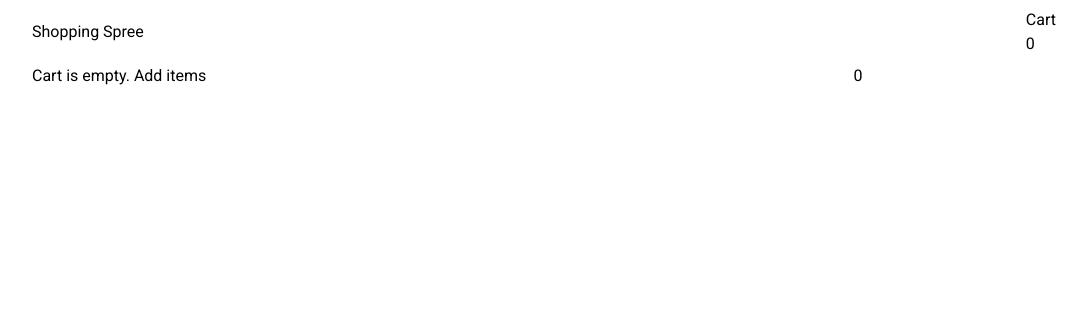
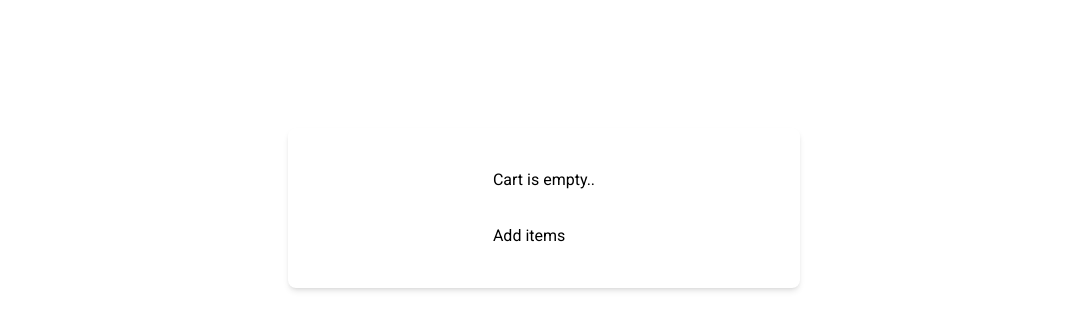
Before and after one commit to MainaMary/useReducer-demo, a React (Vite) app: page /cart in a window 1280 px wide. Shown: the top 330 px of the page, without its empty margins (96-1183 px from the left). Built offline with nearby package versions, Linux system fonts and the light colour scheme.

Commit message:
Add styles to the components

```diff
--- a/src/components/Filters.tsx
+++ b/src/components/Filters.tsx
@@ -22,16 +22,16 @@ const handleSearch  =(e:any)=>{
 
 
   return (
-    <div className='my-4 md:flex justify-between'>
-        <input type="text" placeholder='Search by name...'  onChange={handleSearch}/>
-        <div>
+    <div className='my-8 md:flex justify-between'>
+        <input type="text" placeholder='Search product...'  onChange={handleSearch} className="py-2 px-4 w-[40%] rounded-sm outline-none"/>
+        <p className='flex h-auto items-center'>
         <span>Filter by:</span>
         <input type="checkbox" value={fastDelivery} onChange={handleDelivery} className="mx-4"/>
-        <label>Fast delivery</label>
+        <p>Fast delivery</p>
         {/* <select >
             { optionList.map(item=><option key={item.type}  onChange={handleDelivery}>{item.label}</option>)}
         </select> */}
-        </div>
+        </p>
     </div>
   )
 }
--- a/src/components/Navbar.tsx
+++ b/src/components/Navbar.tsx
@@ -1,18 +1,22 @@
 import React from 'react'
 import { Link } from 'react-router-dom'
 import { useShoppingCart } from '../context/appContext'
+import {BsFillCartFill} from "react-icons/bs"
 
 const Navbar = () => {
-  const {state} = useShoppingCart()
+  const { state } = useShoppingCart()
   return (
-    <div className='px-16 md:px-32 md:flex justify-between  w-full h-16 items-center'>
-        <p>Shopping Spree</p>
-        <Link to="/cart">
-        <p>Cart</p>
-        <p>{state.cart.length}</p>
-        </Link>
+    <nav className='px-16 text-2xl md:px-32 bg-primary-color text-white md:flex justify-between  w-full h-16 items-center'>
+      <Link to="/"><h1>Shopping Spree</h1></Link>
+      <Link to="/cart">
+        <div className='flex'>
+          <div><BsFillCartFill/></div>
+          <p>{state.cart.length}</p>
+        </div>
 
-    </div>
+      </Link>
+
+    </nav>
   )
 }
 
--- a/src/components/ProductCard.tsx
+++ b/src/components/ProductCard.tsx
@@ -27,11 +27,11 @@ const ProductCard = ({ product }: SingleProduct) => {
 
     },[cart, id])
     return (
-        <div className="shadow-lg rounded-sm px-2 md:px-8 py-4">
-            <img src={image} alt={name} />
+        <div className="shadow-lg rounded-sm px-2 bg-white text-center md:text-start md:px-8 py-4">
+            <img src={image} alt={name} className="w-full rounded-sm mb-2"/>
             <p>{name}</p>
-            <p>{price.split('.')[0]}</p>
-            <div>{delivery ? <h2>Fast delivery</h2> : <h2>3 days delivery</h2>}</div>
+            <p className='my-2'>{`$${price.split('.')[0]}.00`}</p>
+            <div> <h3>{delivery ? 'Fast delivery':'3 days delivery'}</h3></div>
 
             <div>
                 {
--- a/src/pages/Cart.tsx
+++ b/src/pages/Cart.tsx
@@ -1,14 +1,16 @@
 import React,{useState, useEffect} from 'react'
-import { Link } from 'react-router-dom'
+
 import { useShoppingCart } from '../context/appContext'
 import { ProductsProps } from '../model/types'
 import { ActionTypes } from '../model/types'
+import Empty from './Empty'
 
 interface CartProps {
   cartItem: ProductsProps
 }
 export const CartCard = ({cartItem}:CartProps) =>{
   const { name, image, price, delivery , id} = cartItem
+  console.log(cartItem)
   const [count,setCount] = useState(1)
   const {dispatch} = useShoppingCart()
   const removeItem = (id:string) =>{
@@ -17,21 +19,26 @@ export const CartCard = ({cartItem}:CartProps) =>{
       payload: id
     })
   }
-  return <div className='shadow-lg rounded-md w-full'>
-  <div className='grid grid-cols-1 md:grid-cols-5'>
-    <img src={image} alt={name}/>
-    <p>{name}</p>
-    <p>{price}</p>
-    <p>{delivery}</p>
-    <div className='grid grid-cols-3 '>
+  //grid grid-cols-1 gap-8 md:grid-cols-5
+
+  return <div className='shadow-lg rounded-md w-full bg-white  px-8 py-4   mb-8'>
+  <div className='grid grid-cols-1 gap-8 md:grid-cols-5 h-auto items-center text-center '>
+    <div >
+    <img src={image} alt={name} className="w-full"/>
+    </div>
+
+    <p >{name}</p>
+    <p>{`${price}`}</p>
+    <p >{delivery ? 'Fast delivery' :'3 days delivery'}</p>
+    <div className='grid grid-cols-3  '>
       <p>+</p>
       <p>{count}</p>
       <p>-</p>
     </div>
-    <></>
+
 
   </div>
-  <div>
+  <div className='mt-4 mb-2'>
     <button onClick={() => removeItem(id)}>Remove from cart</button>
   </div>
   </div>
@@ -45,14 +52,20 @@ const Cart = () => {
     setSubTotal(getTotal)
   },[cart])
   return (
-    <div className='flex gap-3'>
-      <div className='w-[80%]'>
-        {!cart.length ? <p>Cart is empty. <Link to="/">Add items</Link></p>:cart.map(item =><CartCard key={item.id} cartItem={item}/>)}
+    <>
+    {!cart.length ? <Empty title="Cart is empty.."/>:<div className='md:flex gap-16 mt-8  '>
+      <div className=' w-full md:w-[80%] ' >
+        {cart.length && cart.map(item =><CartCard key={item.id} cartItem={item}/>)}
       </div>
-      <div className='w-[20%]'>
-        <p>{subTotal}</p>
+      <div className='w-full md:w-[20%] h-52 bg-primary-color text-white shadow-lg p-4'>
+        <h3>Sub total</h3>
+        <p>{`$${subTotal}.00`}</p>
+        <button className='bg-white w-full mt-16 text-primary-color'>Checkout</button>
       </div>
-    </div>
+    </div>}
+
+    </>
+
   )
 }
 
--- a/src/pages/Homepage.tsx
+++ b/src/pages/Homepage.tsx
@@ -24,7 +24,7 @@ const Homepage = () => {
   return (
     <>
     <Filters/>
-      <div className='grid grid-cols-1 md:grid-cols-3 gap-4 mt-3 '>
+      <div className='grid grid-cols-1 md:grid-cols-3 gap-16 mt-3 '>
         {updatedProducts().map(product => <ProductCard key={product.id} {...product} product={product} />)}
       </div>
     </>
```
